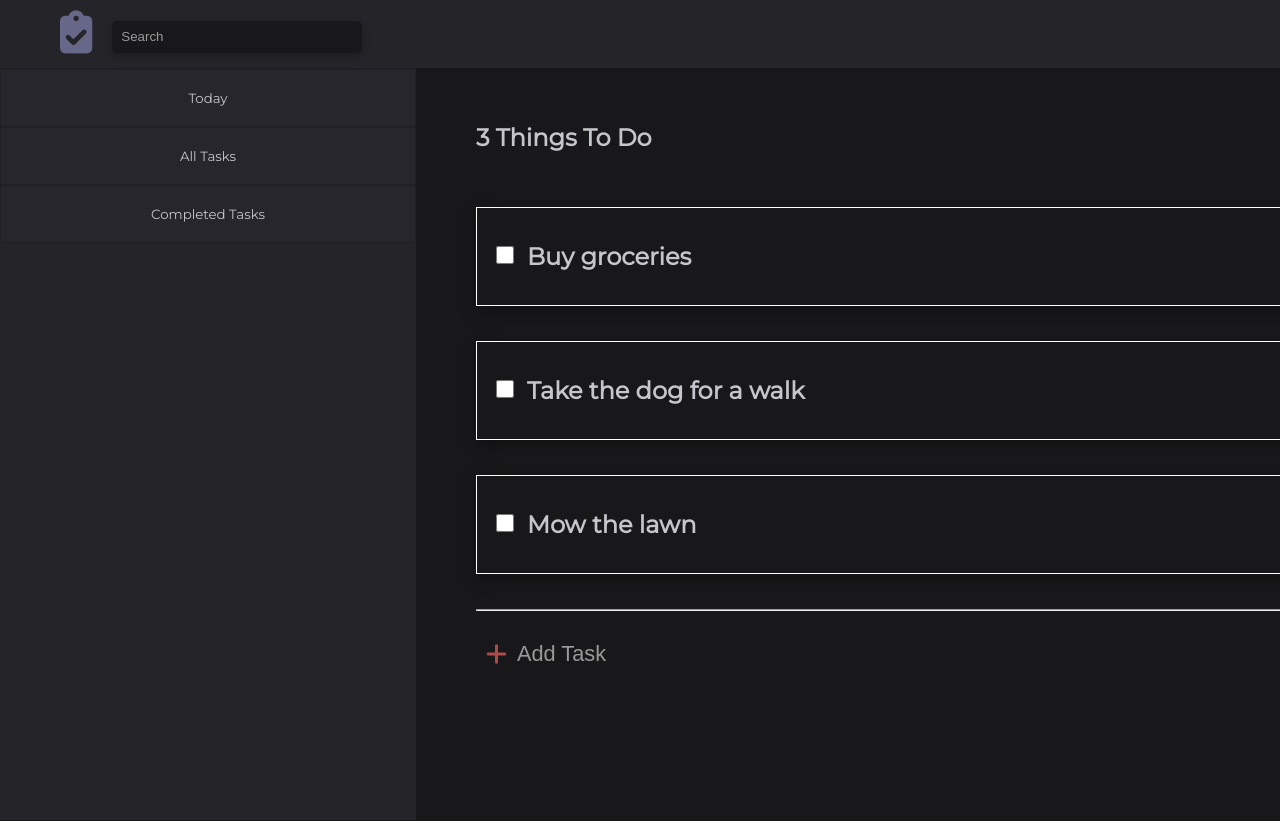
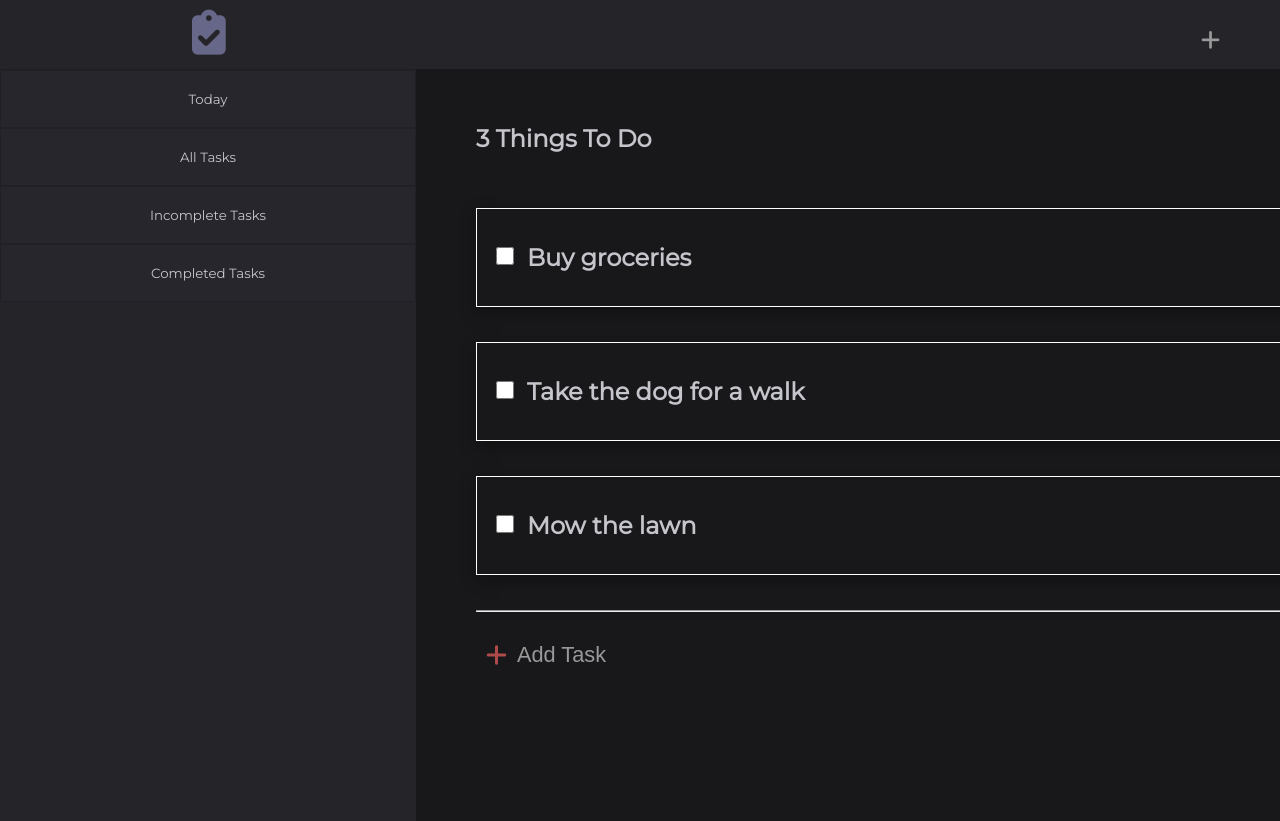
Before and after one commit to Jwilkins48/toDoList, a React (Create React App) app: page / in a window 1280 px wide. Shown: the top 821 px of the page. Built offline with nearby package versions, Linux system fonts and the light colour scheme; a web font is replaced by a local one.

Commit message:
added more tabs

```diff
--- a/src/App.js
+++ b/src/App.js
@@ -5,13 +5,18 @@ import data from './data/defaultTasks';
 import {useState} from 'react';
 import {v4 as uuidv4} from 'uuid'
 
-function App(props) {
+function App() {
+
   //Format Date
   const current = new Date();
   const CurrentDate = `${current.getDate()}/${current.getMonth()+1}/${current.getFullYear()}`;
   //Task array
   const [defaultTasks, setDefaultTasks] = useState(data);
   const [filteredList, setFilteredList] = useState(defaultTasks);
+
+
+  const [open, setOpen] = useState(false);
+
 
   //Display All Tasks
   const displayAll = () => {
@@ -50,14 +55,14 @@ function App(props) {
 
   return (
     <div className="App">
-      <Header defaultTasks={defaultTasks} addTask={addTask}/>
+      <Header open={open} setOpen={setOpen} defaultTasks={defaultTasks} addTask={addTask}/>
       <div className='mainContentContainer'>
         <div className='homeLeftSide'>
           <SideBar displayToday={displayToday} displayAll={displayAll}  displayCompleted={displayCompleted} defaultTasks={defaultTasks} />
         </div>
 
         <div className='homeRightSide'>
-          <AllTasks editTask={editTask} deleteTask={deleteTask} addTask={addTask} defaultTasks={defaultTasks} />
+          <AllTasks open={open} setOpen={setOpen} editTask={editTask} deleteTask={deleteTask} addTask={addTask} defaultTasks={defaultTasks} />
         </div>
       </div>
 
--- a/src/components/AddTaskDropdown.jsx
+++ b/src/components/AddTaskDropdown.jsx
@@ -1,10 +1,10 @@
 import { useState } from 'react';
 
-function AddTaskDropdown({className, addTask}) {
+function AddTaskDropdown({className, addTask, open, setOpen}) {
     const current = new Date();
     const CurrentDate = `${current.getDate()}/${current.getMonth()+1}/${current.getFullYear()}`;
 
-    const [open, setOpen] = useState(false);
+    // const [open, setOpen] = useState(false);
     const [task, setTask] = useState('');
 
     //Open Dropdown
@@ -38,7 +38,10 @@ function AddTaskDropdown({className, addTask}) {
 
         {open &&(<form onSubmit={handleSubmit} id="dropDown">
             <input onChange={handleChange} value={task} autoComplete='off' className='dropDownInput' placeholder='Enter Task'></input>
-            <button className='addTaskDropdownBtn'>Add Task</button>
+            <div className="dropBtnContainer">
+                <button onClick={handleButtonClick} className='addTaskDropdownBtn'>Cancel</button>
+                <button type='submit' className='addTaskDropdownBtn'>Add Task</button>
+            </div>
         </form>)}
     </div>
 
--- a/src/components/AllTasks.jsx
+++ b/src/components/AllTasks.jsx
@@ -1,15 +1,17 @@
 import React from 'react'
 import AddTaskDropdown from './AddTaskDropdown';
 import Card from './Card';
+import { useState } from 'react';
 
-function AllTasks({defaultTasks, addTask, deleteTask, editTask}) {
+function AllTasks({open={open}, setOpen={setOpen}, defaultTasks, addTask, deleteTask, editTask}) {
+
 return (
 <div>
   <h2 className='allTaskHeader'>{defaultTasks.length} Things To Do</h2>
 
   {defaultTasks.map(task => (<Card
   key={task.id} task={task} id={task.id} editTask={editTask} deleteTask={deleteTask} defaultTasks={defaultTasks}/>))}
-  <AddTaskDropdown addTask={addTask} className={'mainPageAddForm'} />
+  <AddTaskDropdown open={open} setOpen={setOpen} addTask={addTask} className={'mainPageAddForm'} />
 
 </div>
 )
--- a/src/components/Header.jsx
+++ b/src/components/Header.jsx
@@ -1,27 +1,21 @@
 import { useState } from 'react';
 
-function Header({defaultTasks, addTask}) {
+function Header({open, setOpen, defaultTasks, addTask}) {
 
-const [searchValue, setSearchValue] = useState("");
 
-const handleChange = (e) => {
-  setSearchValue(e.target.value);
-  console.log(searchValue);
+  const handleButtonClick = () => {
+    setOpen(!open)
+    console.log(open);
 }
 
 return (
 <div className='headerContainer'>
   <div className="leftSideInfo">
     <i class="fa-solid fa-clipboard-check mainLogo"></i>
-    <div className="inputContainer">
-      <input value={searchValue} onChange={handleChange} className='searchInput' type='text' name='searchTask' placeholder='Search'></input>
-      <ul>
-      </ul>
-    </div>
   </div>
 
   <div className="rightSideInfo">
-    {/* <button className='addTaskBtn'><i class="fa-solid fa-plus addIcon"></i></button> */}
+    <button onClick={handleButtonClick} className='addTaskBtn'><i class="fa-solid fa-plus addIcon"></i></button>
   </div>
 </div>
 )
--- a/src/components/SideBar.jsx
+++ b/src/components/SideBar.jsx
@@ -8,7 +8,8 @@ function SideBar({displayAll, displayCompleted, displayToday}) {
         {/* Filter through tabs */}
         <button className='sideBarTab' onClick={displayToday}>Today</button>
         <button className='sideBarTab' onClick={displayAll} >All Tasks</button>
-        <button className='sideBarTab' onClick={displayCompleted}>Completed Tasks</button>
+        <button className='sideBarTab' >Incomplete Tasks</button>
+        <button className='sideBarTab' >Completed Tasks</button>
       </div>
     </div>
   )
--- a/src/index.css
+++ b/src/index.css
@@ -16,14 +16,14 @@ body {
   display: flex;
   justify-content: space-between;
   background-color: #252529;
-  height: 68px;
+  height: 69px;
 }
 
 .mainLogo {
   width: auto;
-  font-size: 43px;
+  font-size: 45px;
   color: #67678a;
-  margin: 10px 0 0 60px;
+  margin: 10px 0 0 12rem;
 }
 
 .inputContainer {
@@ -162,6 +162,11 @@ body {
   width: 800px;
 }
 
+.dropBtnContainer{
+  display: flex;
+  gap: 15px;
+}
+
 #dropDown {
   box-shadow: rgba(0, 0, 0, 0.35) 0px 5px 15px;
   border-radius: 4px;
```
